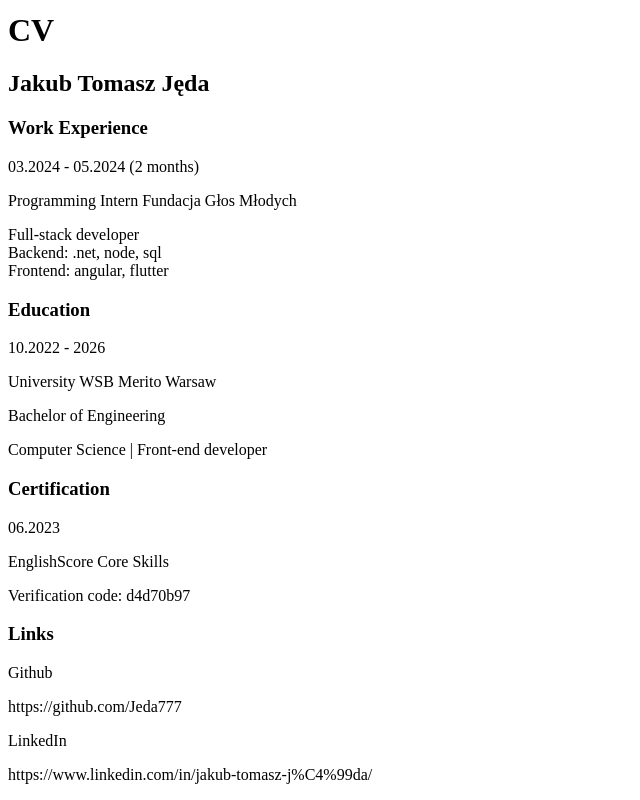
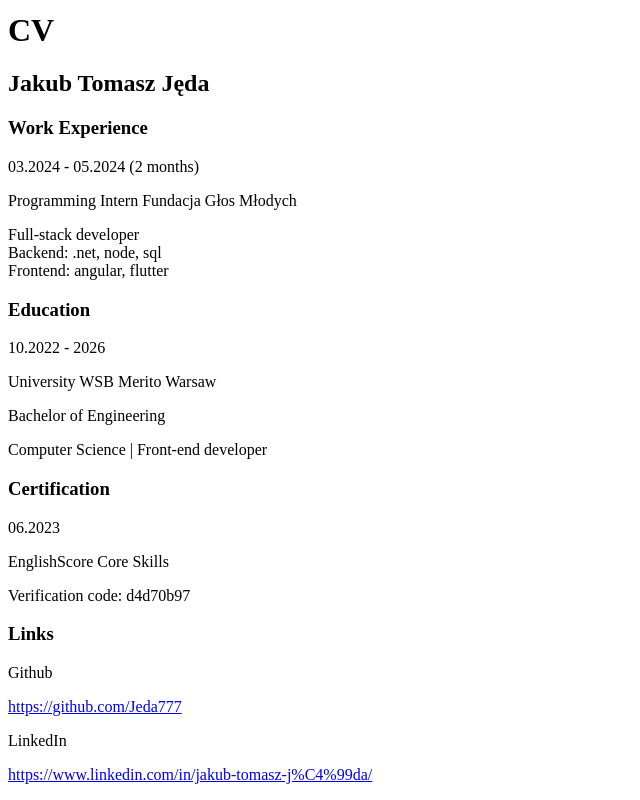
Before and after one commit to Jeda777/cv, a plain HTML site: page index.html in a window 1280 px wide. Shown: the part 2982-3782 px from the top of the page, without its empty margins (0-640 px from the left). Drawn offline with Linux system fonts and the light colour scheme.

Commit message:
Fixed links
Changed links from p tag to proper a tag with href

```diff
--- a/index.html
+++ b/index.html
@@ -91,11 +91,11 @@
           <h3>Links</h3>
           <div class="links-detail">
             <p class="name">Github</p>
-            <p>https://github.com/Jeda777</p>
+            <a href="https://github.com/Jeda777">https://github.com/Jeda777</a>
           </div>
           <div class="links-detail">
             <p class="name">LinkedIn</p>
-            <p>https://www.linkedin.com/in/jakub-tomasz-j%C4%99da/</p>
+            <a href="https://www.linkedin.com/in/jakub-tomasz-j%C4%99da">https://www.linkedin.com/in/jakub-tomasz-j%C4%99da/</a>
           </div>
         </section>
       </main>
```
